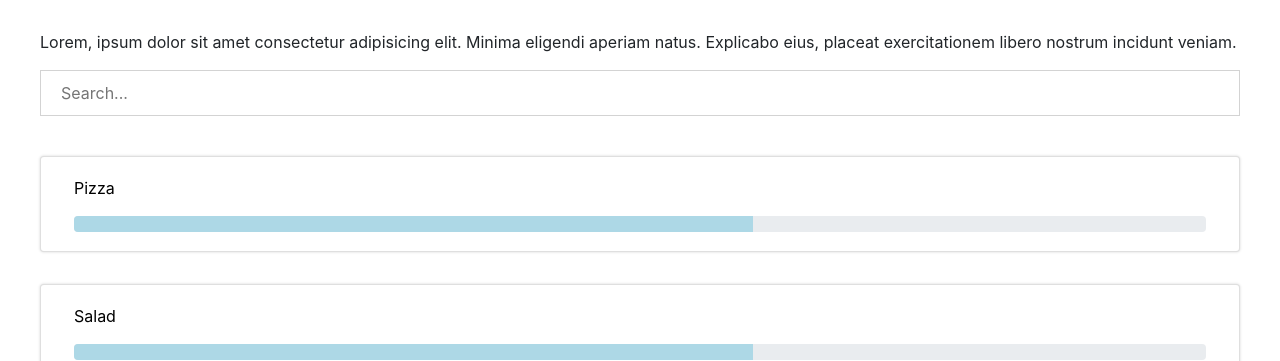
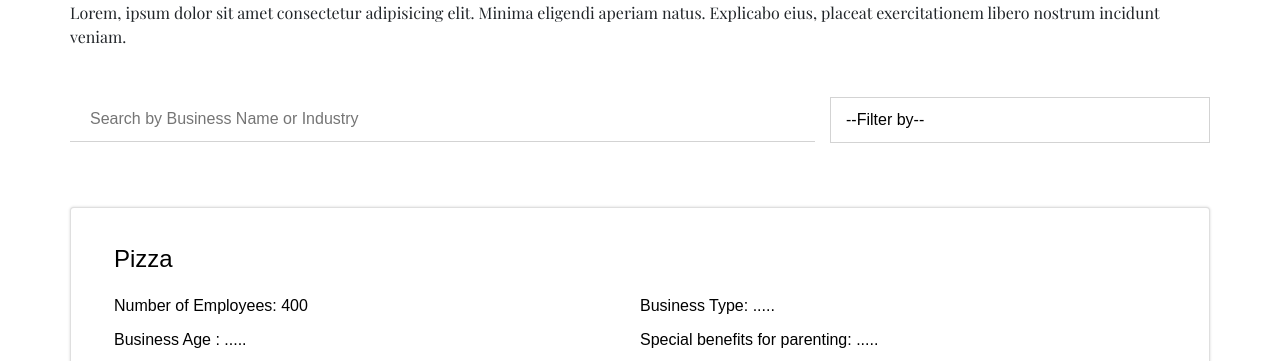
Before and after one commit to sofiafranek/hackathon-project, a React (Create React App) app: page / in a window 1280 px wide. Shown: the part 2439-2800 px from the top of the page. Built offline with nearby package versions, Linux system fonts and the light colour scheme.

Commit message:
big changes layout & css before json file

```diff
--- a/public/index.html
+++ b/public/index.html
@@ -5,10 +5,7 @@
     <link rel="icon" href="%PUBLIC_URL%/favicon.ico" />
     <meta name="viewport" content="width=device-width, initial-scale=1" />
     <meta name="theme-color" content="#000000" />
-    <meta
-      name="description"
-      content="Web site created using create-react-app"
-    />
+    <meta name="description" content="Web site created using create-react-app" />
     <link rel="apple-touch-icon" href="%PUBLIC_URL%/logo192.png" />
     <!--
       manifest.json provides metadata used when your web app is installed on a
@@ -24,6 +21,10 @@
       work correctly both with client-side routing and a non-root public URL.
       Learn how to configure a non-root public URL by running `npm run build`.
     -->
+    <link
+      href="https://fonts.googleapis.com/css?family=Playfair+Display:400,500,700&display=swap"
+      rel="stylesheet"
+    />
     <title>React App</title>
   </head>
   <body>
--- a/src/App.css
+++ b/src/App.css
@@ -1,3 +1,38 @@
+html {
+  scroll-behavior: smooth;
+}
+
+body {
+  font-family: 'Playfair Display', serif;
+}
+
+/* Grow */
+.hvr-grow {
+  vertical-align: middle;
+  -webkit-transform: perspective(1px) translateZ(0);
+  transform: perspective(1px) translateZ(0);
+  -webkit-transition-duration: 0.3s;
+  transition-duration: 0.3s;
+  box-shadow: 0px 0px 3px 0px lightgray;
+  -webkit-transition-property: transform;
+  transition-property: transform;
+}
+.hvr-grow:hover,
+.hvr-grow:focus,
+.hvr-grow:active {
+  -webkit-transform: scale(1.01);
+  transform: scale(1.01);
+  box-shadow: 0px 0px 5px 0px lightgray;
+}
+
+.search-box {
+  font-family: sans-serif;
+}
+
+.businessContainer {
+  font-family: sans-serif;
+}
+
 h1 {
   font-size: 3em;
 }
@@ -27,10 +62,90 @@ h5 {
   right: 0;
   background-color: white;
   z-index: 99;
+  box-shadow: 0px 0px 3px 0px lightgray;
+}
+
+.navbar-brand {
+  cursor: pointer;
+}
+
+.comparisons section {
+  padding: 30px 0;
 }
 
 .jumbotron {
   margin-top: 56px;
+  background-color: white;
+}
+
+.comparison-bar {
+  height: 2em;
+}
+
+.progress-bar {
+  background-color: #73bf88 !important;
+}
+
+.bg-success {
+  background-color: #779abf !important;
+}
+
+.bg-warning {
+  background-color: #b877bf !important;
+}
+
+.btn:focus {
+  color: black;
+  text-decoration: none;
+}
+
+.btn:hover {
+  color: black;
+  text-decoration: none;
+}
+
+.btn-link:hover {
+  color: black;
+  text-decoration: none;
+}
+
+.indiviudal {
+  margin: 10px 0;
+}
+
+.btn-link:focus {
+  color: black;
+  text-decoration: none;
+}
+
+link:focus {
+  text-decoration: none;
+}
+
+.search-box .col-8 {
+  padding-left: 0;
+}
+
+select {
+  -webkit-appearance: none;
+  -moz-appearance: none;
+  appearance: none;
+  padding: 10px 20px;
+  border-radius: 0;
+  border: 1px solid lightgray;
+  background-color: white;
+}
+
+.card-header {
+  padding: 30px;
+}
+
+.businessContainer .col-6 {
+  padding: 0;
+}
+
+.businessContainer h2 {
+  margin-bottom: 10px;
 }
 
 .image-one {
@@ -66,7 +181,6 @@ h5 {
 }
 
 .container {
-  margin: 0 50px;
   padding: 0;
 }
 
@@ -93,18 +207,20 @@ h5 {
 main {
   max-width: 1200px;
   margin: auto;
+  padding: 0 30px;
 }
 
 .progress-bar {
   background-color: lightblue;
 }
 
-.search-box {
-  text-align: center;
+:focus {
+  outline: none;
 }
 
 .search-box input {
-  border: 1px solid lightgrey;
+  border: none;
+  border-bottom: 1px solid lightgrey;
   padding: 10px 20px;
   width: 100%;
 }
--- a/src/App.jsx
+++ b/src/App.jsx
@@ -22,6 +22,7 @@ class App extends Component {
       search: ''
     };
     this.searchBusiness = this.searchBusiness.bind(this);
+    this.filterBusiness = this.filterBusiness.bind(this);
   }
 
   searchBusiness(word) {
@@ -30,16 +31,43 @@ class App extends Component {
     });
   }
 
+  filterBusiness(filter) {
+    console.log(filter);
+    if (filter === 'ascendingEquality') {
+      this.setState({
+        businesses: [...data].sort(
+          (rankingMin, rankingMax) =>
+            rankingMin.calories.toString() - rankingMax.calories.toString()
+        )
+      });
+    } else if (filter === 'descendingEquality') {
+      this.setState({
+        businesses: [...data].sort(
+          (rankingMin, rankingMax) =>
+            rankingMax.calories.toString() - rankingMin.calories.toString()
+        )
+      });
+    }
+    // this.setState({
+    //   search: filter
+    // });
+  }
+
+  scrollTop() {
+    window.scrollTo(0, 0);
+  }
+
   render() {
     return (
       <div className="App">
         <Navbar>
-          <Navbar.Brand href="#home">Gender Equality</Navbar.Brand>
+          <Navbar.Brand onClick={this.scrollTop}>Gender Equality</Navbar.Brand>
           <Navbar.Toggle />
           <Navbar.Collapse className="justify-content-end">
             <Navbar.Text>Government Subsurdised Company</Navbar.Text>
           </Navbar.Collapse>
         </Navbar>
+        <main>
           <Jumbotron fluid>
             <Container>
               <h1 className="pb-3">The Equality Group</h1>
@@ -49,7 +77,6 @@ class App extends Component {
               </h2>
             </Container>
           </Jumbotron>
-        <main>
           <div className="image-one"></div>
           <section className="d-flex pt-5 pb-5">
             <div className="col-6">
@@ -101,7 +128,7 @@ class App extends Component {
               Lorem, ipsum dolor sit amet consectetur adipisicing elit. Minima eligendi aperiam
               natus. Explicabo eius, placeat exercitationem libero nostrum incidunt veniam.
             </p>
-            <Search search={this.searchBusiness} />
+            <Search search={this.searchBusiness} filter={this.filterBusiness} />
             <div className="businessContainer">
               {/* businesses being rendered here */}
               {this.state.businesses.map(business => {
@@ -111,16 +138,71 @@ class App extends Component {
                 ) {
                   return (
                     <Accordion defaultActiveKey="0" className="pt-3 pb-3">
-                      <Card>
+                      <Card className="hvr-grow">
                         <Card.Header>
                           <Accordion.Toggle as={Button} variant="link" eventKey="1">
-                            <div className="pb-3">{business.name}</div>
+                            <h2>{business.name}</h2>
+                            <div className="pb-3 d-flex">
+                              <section className="col-6">
+                                <div className="indiviudal">
+                                  Number of Employees: {business.calories}
+                                </div>
+                                <div className="indiviudal">Business Age : .....</div>
+                              </section>
+                              <section className="col-6">
+                                <div className="indiviudal">Business Type: .....</div>
+                                <div className="indiviudal">
+                                  Special benefits for parenting: .....
+                                </div>
+                              </section>
+                            </div>
                             <ProgressBar now={60} />
                           </Accordion.Toggle>
                         </Card.Header>
                         <Accordion.Collapse eventKey="1">
-                          <Card.Body>
-                            <div>{business.calories}</div>
+                          <Card.Body className="comparisons">
+                            <section>
+                              <h5>Number of women to men</h5>
+                              <ProgressBar className="comparison-bar">
+                                <ProgressBar variant="success" now={50} label={'50%'} key={1} />
+                                <ProgressBar variant="warning" now={50} label={'50%'} key={2} />
+                              </ProgressBar>
+                            </section>
+                            <section>
+                              <h5>Number of women to men per position</h5>
+                              <ProgressBar className="comparison-bar">
+                                <ProgressBar variant="success" now={50} label={'50%'} key={1} />
+                                <ProgressBar variant="warning" now={50} label={'50%'} key={2} />
+                              </ProgressBar>
+                            </section>
+                            <section>
+                              <h5>Wages in different positions</h5>
+                              <ProgressBar className="comparison-bar">
+                                <ProgressBar variant="success" now={50} label={'50%'} key={1} />
+                                <ProgressBar variant="warning" now={50} label={'50%'} key={2} />
+                              </ProgressBar>
+                            </section>
+                            <section>
+                              <h5>People hired after 30+</h5>
+                              <ProgressBar className="comparison-bar">
+                                <ProgressBar variant="success" now={50} label={'50%'} key={1} />
+                                <ProgressBar variant="warning" now={50} label={'50%'} key={2} />
+                              </ProgressBar>
+                            </section>
+                            <section>
+                              <h5>Gender and type of contract relation</h5>
+                              <ProgressBar className="comparison-bar">
+                                <ProgressBar variant="success" now={50} label={'50%'} key={1} />
+                                <ProgressBar variant="warning" now={50} label={'50%'} key={2} />
+                              </ProgressBar>
+                            </section>
+                            <section>
+                              <h5>Number of gender applicants or interns</h5>
+                              <ProgressBar className="comparison-bar">
+                                <ProgressBar variant="success" now={50} label={'50%'} key={1} />
+                                <ProgressBar variant="warning" now={50} label={'50%'} key={2} />
+                              </ProgressBar>
+                            </section>
                           </Card.Body>
                         </Accordion.Collapse>
                       </Card>
--- a/src/Components/Search/index.jsx
+++ b/src/Components/Search/index.jsx
@@ -4,9 +4,11 @@ class Search extends Component {
   constructor(props) {
     super(props);
     this.state = {
-      search: ''
+      search: '',
+      filter: 'hello'
     };
     this.startSearch = this.startSearch.bind(this);
+    this.startFilter = this.startFilter.bind(this);
   }
 
   startSearch(event) {
@@ -18,19 +20,37 @@ class Search extends Component {
     this.props.search(search);
   }
 
+  startFilter(event) {
+    // const option = document.getElementsByTagName('option');
+    // console.log(option.value);
+    const filter = event.target.value;
+    // console.log(filter);
+    this.setState({
+      filter
+    });
+    this.props.filter(filter);
+  }
+
   render() {
     return (
-      <div className="search-box pb-4">
-        <form>
+      <div className="search-box mb-5 mt-5 d-flex">
+        <form className="col-8">
           <input
             type="search"
             name="search"
             value={this.state.search}
             onChange={this.startSearch}
-            placeholder="Search..."
+            placeholder="Search by Business Name or Industry"
             autoComplete="off"
           />
         </form>
+        <select name="filter" className="col-4" onChange={this.startFilter}>
+          <option value="">--Filter by--</option>
+          <option value="ascendingEquality">&uarr; Equality</option>
+          <option value="descendingEquality">&darr; Equality</option>
+          <option value="ascendingEmployees">&uarr; Employees</option>
+          <option value="descendingEmployees">&darr; Employees</option>
+        </select>
       </div>
     );
   }
--- a/src/index.css
+++ b/src/index.css
@@ -1,13 +1,10 @@
 body {
   margin: 0;
-  font-family: -apple-system, BlinkMacSystemFont, 'Segoe UI', 'Roboto', 'Oxygen',
-    'Ubuntu', 'Cantarell', 'Fira Sans', 'Droid Sans', 'Helvetica Neue',
-    sans-serif;
+  font-family: 'Playfair Display', serif;
   -webkit-font-smoothing: antialiased;
   -moz-osx-font-smoothing: grayscale;
 }
 
 code {
-  font-family: source-code-pro, Menlo, Monaco, Consolas, 'Courier New',
-    monospace;
+  font-family: source-code-pro, Menlo, Monaco, Consolas, 'Courier New', monospace;
 }
```
Lines whose indentation alone changed are shown as unchanged.
